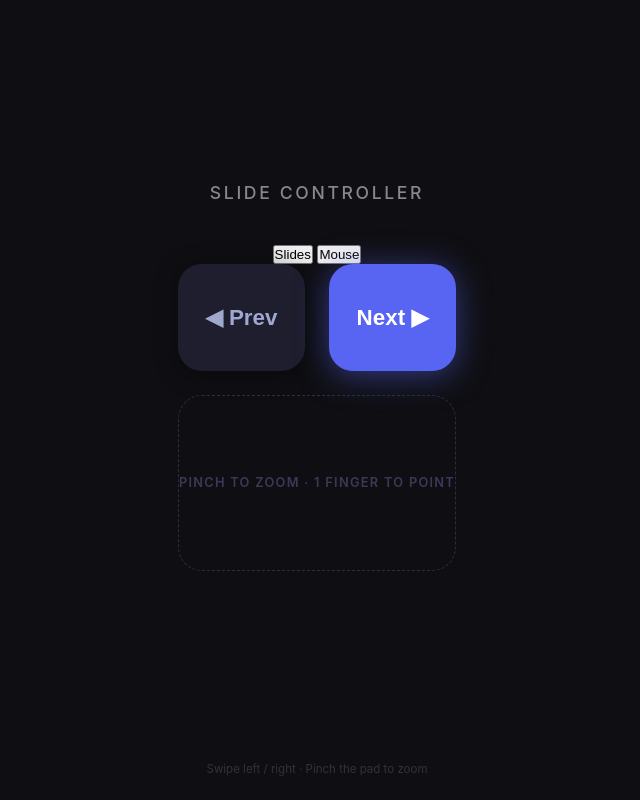
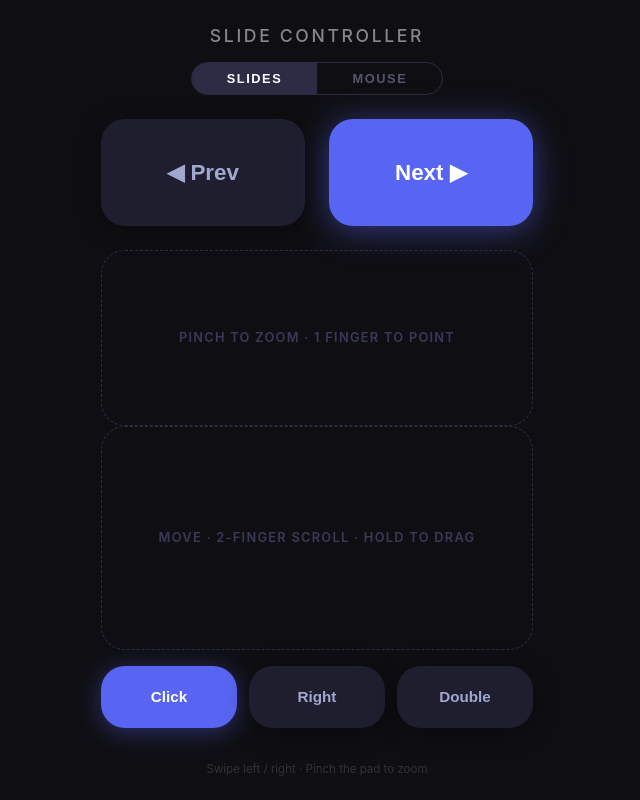
Before and after one commit to Zakariaessaoudy/slide-controller, a Flask app: page / in a window 1280 px wide. Shown: the whole page, without its empty margins (323-963 px from the left). Run offline with Flask 3, Linux system fonts and the light colour scheme.

Commit message:
feat(css): add mode bar, mouse trackpad, and click button styles
Mode bar: pill-shaped segmented control with --active highlight.
Mouse trackpad states (documented via CSS comments):
  --active    → blue  (1-finger cursor move)
  --scrolling → green (2-finger scroll)
  --dragging  → red + solid border (left button held)
Mouse buttons: three equal-flex pills (Click=blue, Right/Double=dark).
Reduced h1 margin-bottom (2.5→1rem) to balance visual weight with mode bar.

Co-Authored-By: Claude Sonnet 4.6 <noreply@anthropic.com>

```diff
--- a/static/style.css
+++ b/static/style.css
@@ -30,10 +30,52 @@ h1 {
   letter-spacing: 0.15em;
   text-transform: uppercase;
   color: #888;
-  margin-bottom: 2.5rem;
+  margin-bottom: 1rem;
 }
 
-/* ── Button row ─────────────────────────────────────────────────────────── */
+/* ── Mode bar (Slides / Mouse toggle) ──────────────────────────────────── */
+/*
+ * A pill-shaped segmented control that sits between the heading and the
+ * active mode's UI.  Only one mode is visible at a time; JS toggles the
+ * `hidden` attribute on #slides-ui / #mouse-ui and the --active class here.
+ */
+.mode-bar {
+  display: flex;
+  margin-bottom: 1.5rem;
+  border-radius: 2rem;
+  overflow: hidden;
+  border: 1.5px solid #2c2c44;
+}
+
+.mode-bar__btn {
+  background: transparent;
+  border: none;
+  color: #555570;
+  font-size: 0.8rem;
+  font-weight: 700;
+  letter-spacing: 0.12em;
+  text-transform: uppercase;
+  padding: 0.5rem 2.2rem;
+  cursor: pointer;
+  -webkit-tap-highlight-color: transparent;
+  transition: background 0.15s, color 0.15s;
+}
+
+.mode-bar__btn--active {
+  background: #2c2c44;
+  color: #fff;
+}
+
+/* ── Mode sections ──────────────────────────────────────────────────────── */
+#slides-ui,
+#mouse-ui {
+  display: flex;
+  flex-direction: column;
+  align-items: center;
+  width: 100%;
+}
+
+/* ── Button row (Slides mode) ───────────────────────────────────────────── */
 .controls {
   display: flex;
   gap: 1.5rem;
@@ -71,12 +113,18 @@ h1 {
   box-shadow: 0 4px 32px rgba(88, 101, 242, 0.5);
 }
 
-/* ── Zoom pad ───────────────────────────────────────────────────────────── */
+/* ── Zoom pad (Slides mode) ─────────────────────────────────────────────── */
+/*
+ * touch-action:none tells Chrome/Safari NOT to handle this area's touch
+ * events natively — no browser zoom, no scroll hijack.
+ *
+ * States:
+ *   (default)          — idle, dashed border
+ *   --active           — 2-finger pinch in progress (blue)
+ *   --pointing         — 1-finger pointer drag in progress (purple)
+ */
 .zoom-pad {
-  /* touch-action: none tells Chrome/Safari NOT to handle this area's
-     touch events natively — no browser zoom, no scroll hijack */
   touch-action: none;
-
   display: flex;
   align-items: center;
   justify-content: center;
@@ -113,6 +161,112 @@ h1 {
   color: #c084fc;
 }
 
+/* ── Mouse trackpad (Mouse mode) ────────────────────────────────────────── */
+/*
+ * Larger than the zoom pad to give more room for fine cursor movement.
+ *
+ * States:
+ *   (default)          — idle, dashed border
+ *   --active           — 1-finger move in progress (blue)
+ *   --scrolling        — 2-finger scroll in progress (green)
+ *   --dragging         — hold-to-drag lock active; left button held (red,
+ *                        solid border to signal "button is pressed")
+ */
+.mouse-trackpad {
+  touch-action: none;
+  display: flex;
+  align-items: center;
+  justify-content: center;
+  width: 100%;
+  max-width: 480px;
+  padding: 0 1.5rem;
+}
+
+.mouse-trackpad__label {
+  display: flex;
+  align-items: center;
+  justify-content: center;
+  width: 100%;
+  height: 14rem;
+  border-radius: 1.5rem;
+  border: 1.5px dashed #2c2c44;
+  color: #3a3a58;
+  font-size: 0.8rem;
+  font-weight: 600;
+  letter-spacing: 0.1em;
+  text-transform: uppercase;
+  pointer-events: none;
+  transition: border-color 0.15s, color 0.15s, border-style 0.15s;
+}
+
+.mouse-trackpad--active .mouse-trackpad__label {
+  border-color: #5865f2;
+  color: #5865f2;
+}
+
+.mouse-trackpad--scrolling .mouse-trackpad__label {
+  border-color: #22c55e;
+  color: #22c55e;
+}
+
+/* Solid border = left mouse button is currently held down */
+.mouse-trackpad--dragging .mouse-trackpad__label {
+  border-style: solid;
+  border-color: #ef4444;
+  color: #ef4444;
+}
+
+/* ── Mouse click buttons (Mouse mode) ──────────────────────────────────── */
+/*
+ * Three equal-width pill buttons in a row:
+ *   Click        — left click  (primary blue)
+ *   Right        — right click (dark)
+ *   Double       — double-click (dark)
+ */
+.mouse-btns {
+  display: flex;
+  gap: 0.75rem;
+  width: 100%;
+  max-width: 480px;
+  padding: 0 1.5rem;
+  margin-top: 1rem;
+}
+
+.mouse-btn {
+  flex: 1;
+  padding: 1.4rem 0.5rem;
+  border: none;
+  border-radius: 1.5rem;
+  font-size: 0.95rem;
+  font-weight: 700;
+  cursor: pointer;
+  -webkit-tap-highlight-color: transparent;
+  transition: transform 0.08s ease, opacity 0.08s ease;
+}
+
+.mouse-btn:active {
+  transform: scale(0.93);
+  opacity: 0.85;
+}
+
+.mouse-btn--left {
+  background: #5865f2;
+  color: #fff;
+  box-shadow: 0 4px 24px rgba(88, 101, 242, 0.4);
+}
+
+.mouse-btn--right {
+  background: #1e1e2e;
+  color: #a0a8d0;
+  box-shadow: 0 4px 24px rgba(0, 0, 0, 0.4);
+}
+
+.mouse-btn--double {
+  background: #1e1e2e;
+  color: #a0a8d0;
+  box-shadow: 0 4px 24px rgba(0, 0, 0, 0.4);
+}
+
 /* ── Status line ────────────────────────────────────────────────────────── */
 .status {
   margin-top: 2rem;
```
